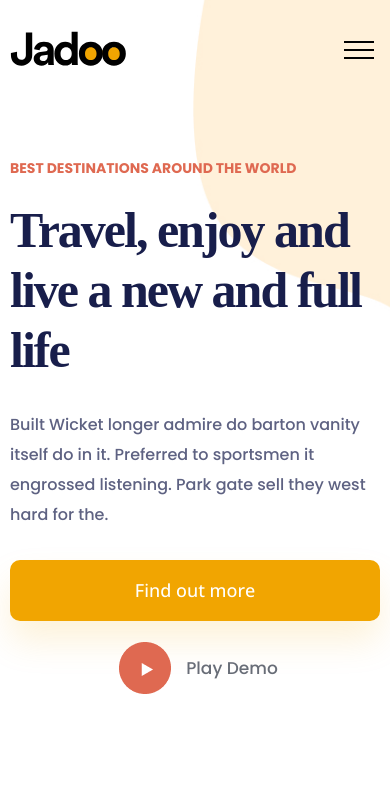
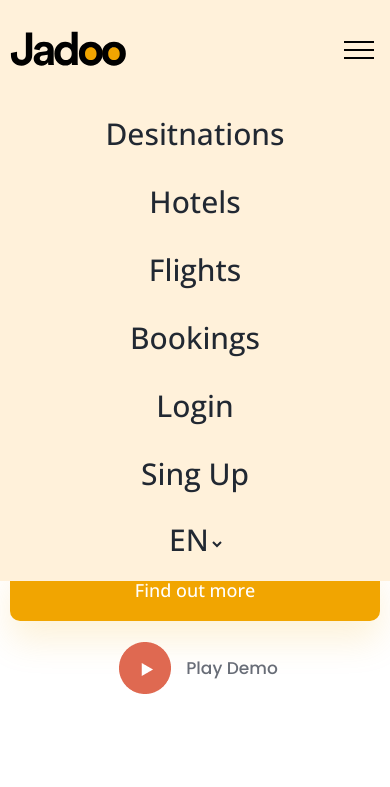
Before and after one commit to andriihladkyi96/task-landing-page-travel, a plain HTML site: page index.html in a window 390 px wide. Both pictures are taken after a click on the button 359 px from the left and 50 px from the top of the page. Shown: the top 787 px of the page. Drawn offline with nearby package versions, Linux system fonts and the light colour scheme; a web font is replaced by a local one.

Commit message:
added adaptive menu

```diff
--- a/js/main.js
+++ b/js/main.js
@@ -14,6 +14,6 @@ $(function(){
         ]
     });
     $('.menu__btn').on('click',function(){
-        $('.menu__list').toggleClass('menu__list--active')
+        $('.menu').toggleClass('menu--active')
     });
 });
--- a/scss/_media.scss
+++ b/scss/_media.scss
@@ -1,4 +1,3 @@
-
 @media (max-width: 1150px) {
     .header__content-title {
         font-size: 70px;
@@ -82,9 +81,6 @@
     .menu__auth-btn {
         padding: 9px 15px;
         margin-left: 10px;
-        &:first-child {
-            margin-left: 0;
-        }
     }
 
     .menu__auth-select {
@@ -161,17 +157,72 @@
     .header__bottom {
         padding-top: 0px;
     }
-    .menu,
-    .menu__auth {
-        display: none;
+    .menu {
+        z-index: 10;
+        display: block;
+        position: absolute;
+        right: 0px;
+        left: 0px;
+        top: 0px;
+        padding-top: 100px;
+        background-color: #fff1da;
+        text-align: center;
+        transition: all 0.5s;
+        transform: translateY(-600px);
+        &__list {
+            display: block;
+            &-link {
+                display: inline-block;
+                font-size: 30px;
+                line-height: 48px;
+                padding: 10px 0px;
+                margin: 0 auto;
+                &:hover {
+                    border: none;
+                    color: #ffffff;
+                    text-shadow: 1px 1px 0 rgb(51, 49, 49);
+                    transform: translate3d(-3px,-3px,3px);
                 }
-    .menu__btn {
+            }
+        }
+        &__auth {
+            &-select,
+            &-btn {
+                font-size: 30px;
+                line-height: 48px;
+                &:hover {
+                    border-top: none;
+                    border-left: none;
+                    border-right: none;
+                    border-bottom: none;
+                    background: inherit;
+                    color: #ffffff;
+                    text-shadow: 1px 1px 0 rgb(51, 49, 49);
+                    transform: translate3d(-3px,-3px,3px);
+                }
+            }
+            &-btn {
+                display: block;
+                border: none;
+                margin: 0 auto;
+                padding: 10px 0;
+            }
+            &-select {
+                display: block;
+                margin: 0 auto;
+                padding: 10px 0 20px 0;
+            }
+        }
+        &--active {
+            transform: translateY(0);
+        }
+        &__btn {
             border: none;
             background-color: transparent;
             display: flex;
             flex-direction: column;
             cursor: pointer;
-        z-index: 6;
+            z-index: 11;
             span {
                 width: 30px;
                 height: 2px;
@@ -179,6 +230,7 @@
                 margin-bottom: 6px;
                 &:last-child {
                     margin-bottom: 0;
+                }
             }
         }
     }
--- a/scss/style.scss
+++ b/scss/style.scss
@@ -47,6 +47,9 @@ body {
         justify-content: space-between;
         align-items: center;
         height: 100px;
+        .logo{
+            z-index: 11;
+        }
     }
     &__bottom {
         display: flex;
@@ -128,6 +131,11 @@ body {
 }
 
 .menu {
+    width: 100%;
+    display: flex;
+    justify-content: space-evenly;
+    align-items: center;
+
     &__list {
         display: flex;
         &-link:hover {
@@ -171,6 +179,10 @@ body {
         background-color: inherit;
         border: none;
     }
+}
+
+.menu__btn{
+    display: none;
 }
 
 .category {
@@ -846,8 +858,4 @@ body {
     }
 }
 
-.menu__btn {
-    display: none;
-}
-
 @import 'media'
```
Also changed, not shown: index.html (+1 -2 lines), css/style.css, 1 other file. Lines whose indentation alone changed are shown as unchanged.
